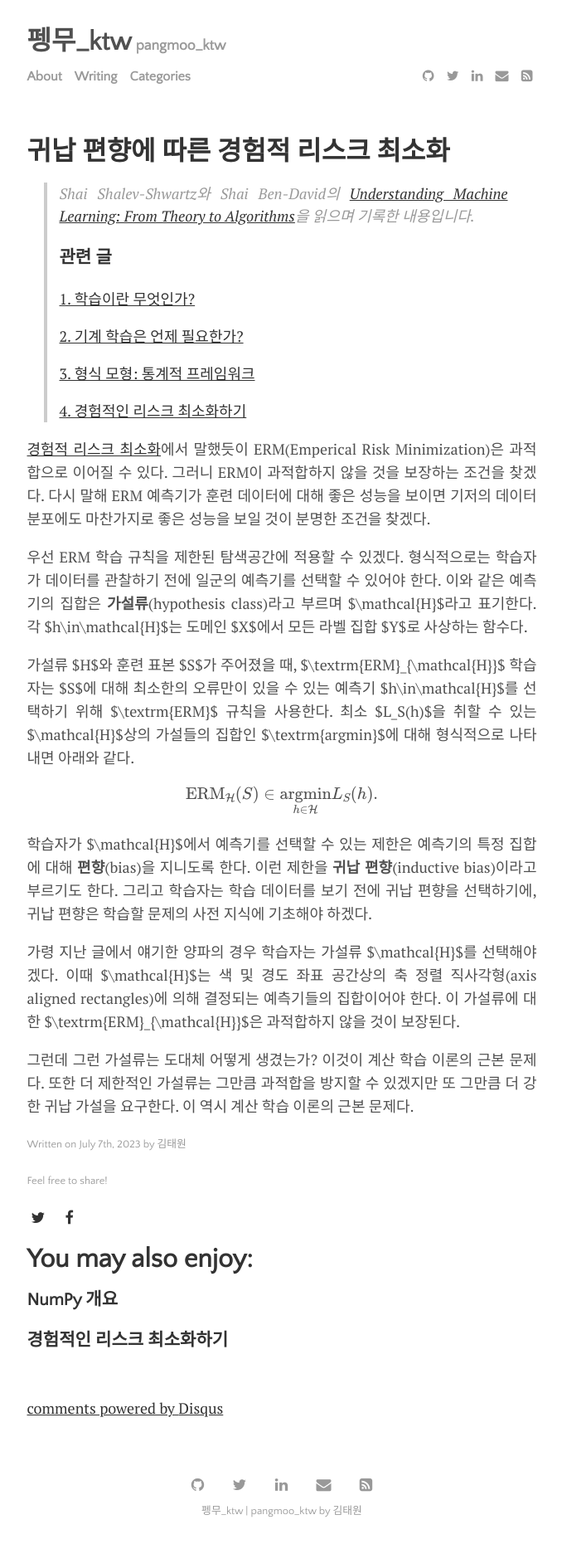
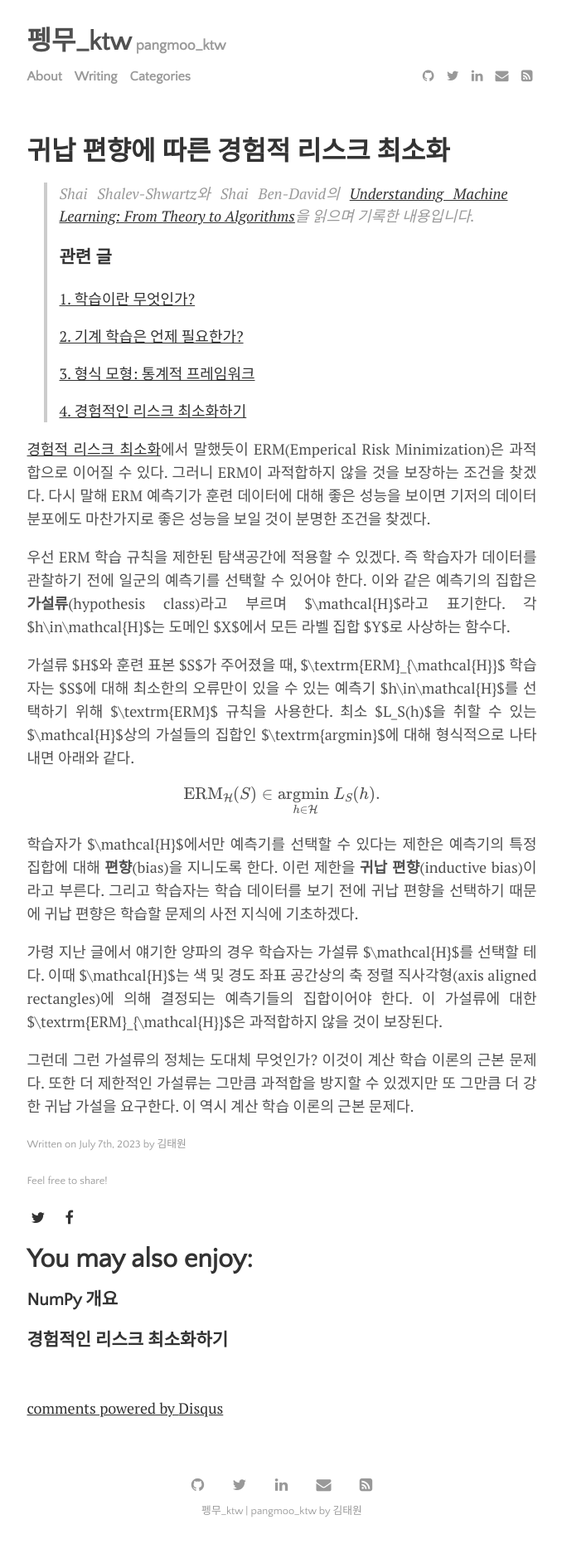
Before and after one commit to pangmoo-KTW/pangmoo-KTW, a Jekyll site: the page built from _posts/2023-07-07-uml23.md, in a window 1280 px wide. Shown: the whole page at 83% size, without its empty margins (300-978 px from the left). Built offline with Jekyll 4.4.1, drawn with Linux system fonts in a browser that asks for light colours; formulas are drawn with MathJax 3; comment, search, counter and statistics services are not loaded.

Commit message:
20230707_06

```diff
--- a/_posts/2023-07-07-uml23.md
+++ b/_posts/2023-07-07-uml23.md
@@ -23,7 +23,7 @@ tags: [MachineLearning]
 다시 말해 ERM 예측기가 훈련 데이터에 대해 좋은 성능을 보이면 기저의 데이터 분포에도 마찬가지로 좋은 성능을 보일 것이 분명한 조건을 찾겠다.
 
 우선 ERM 학습 규칙을 제한된 탐색공간에 적용할 수 있겠다.
-형식적으로는 학습자가 데이터를 관찰하기 전에 일군의 예측기를 선택할 수 있어야 한다.
+즉 학습자가 데이터를 관찰하기 전에 일군의 예측기를 선택할 수 있어야 한다.
 이와 같은 예측기의 집합은 **가설류**(hypothesis class)라고 부르며 $\mathcal{H}$라고 표기한다.
 각 $h\in\mathcal{H}$는 도메인 $X$에서 모든 라벨 집합 $Y$로 사상하는 함수다.
 
@@ -31,18 +31,18 @@ tags: [MachineLearning]
 최소 $L_S(h)$을 취할 수 있는 $\mathcal{H}$상의 가설들의 집합인 $\textrm{argmin}$에 대해 형식적으로 나타내면 아래와 같다.
 
 $$
-\textrm{ERM}_\mathcal{H}(S)\in\underset{h\in\mathcal{H}}{\textrm{argmin}}L_S(h).
+\textrm{ERM}_\mathcal{H}(S)\in\underset{h\in\mathcal{H}}{\textrm{argmin }}L_S(h).
 $$
 
-학습자가 $\mathcal{H}$에서 예측기를 선택할 수 있는 제한은 예측기의 특정 집합에 대해 **편향**(bias)을 지니도록 한다.
-이런 제한을 **귀납 편향**(inductive bias)이라고 부르기도 한다.
-그리고 학습자는 학습 데이터를 보기 전에 귀납 편향을 선택하기에, 귀납 편향은 학습할 문제의 사전 지식에 기초해야 하겠다.
+학습자가 $\mathcal{H}$에서만 예측기를 선택할 수 있다는 제한은 예측기의 특정 집합에 대해 **편향**(bias)을 지니도록 한다.
+이런 제한을 **귀납 편향**(inductive bias)이라고 부른다.
+그리고 학습자는 학습 데이터를 보기 전에 귀납 편향을 선택하기 때문에 귀납 편향은 학습할 문제의 사전 지식에 기초하겠다.
 
-가령 지난 글에서 얘기한 양파의 경우 학습자는 가설류 $\mathcal{H}$를 선택해야겠다.
+가령 지난 글에서 얘기한 양파의 경우 학습자는 가설류 $\mathcal{H}$를 선택할 테다.
 이때 $\mathcal{H}$는 색 및 경도 좌표 공간상의 축 정렬 직사각형(axis aligned rectangles)에 의해 결정되는 예측기들의 집합이어야 한다.
 이 가설류에 대한 $\textrm{ERM}_{\mathcal{H}}$은 과적합하지 않을 것이 보장된다.
 
-그런데 그런 가설류는 도대체 어떻게 생겼는가?
+그런데 그런 가설류의 정체는 도대체 무엇인가?
 이것이 계산 학습 이론의 근본 문제다.
 또한 더 제한적인 가설류는 그만큼 과적합을 방지할 수 있겠지만 또 그만큼 더 강한 귀납 가설을 요구한다.
 이 역시 계산 학습 이론의 근본 문제다.
```
